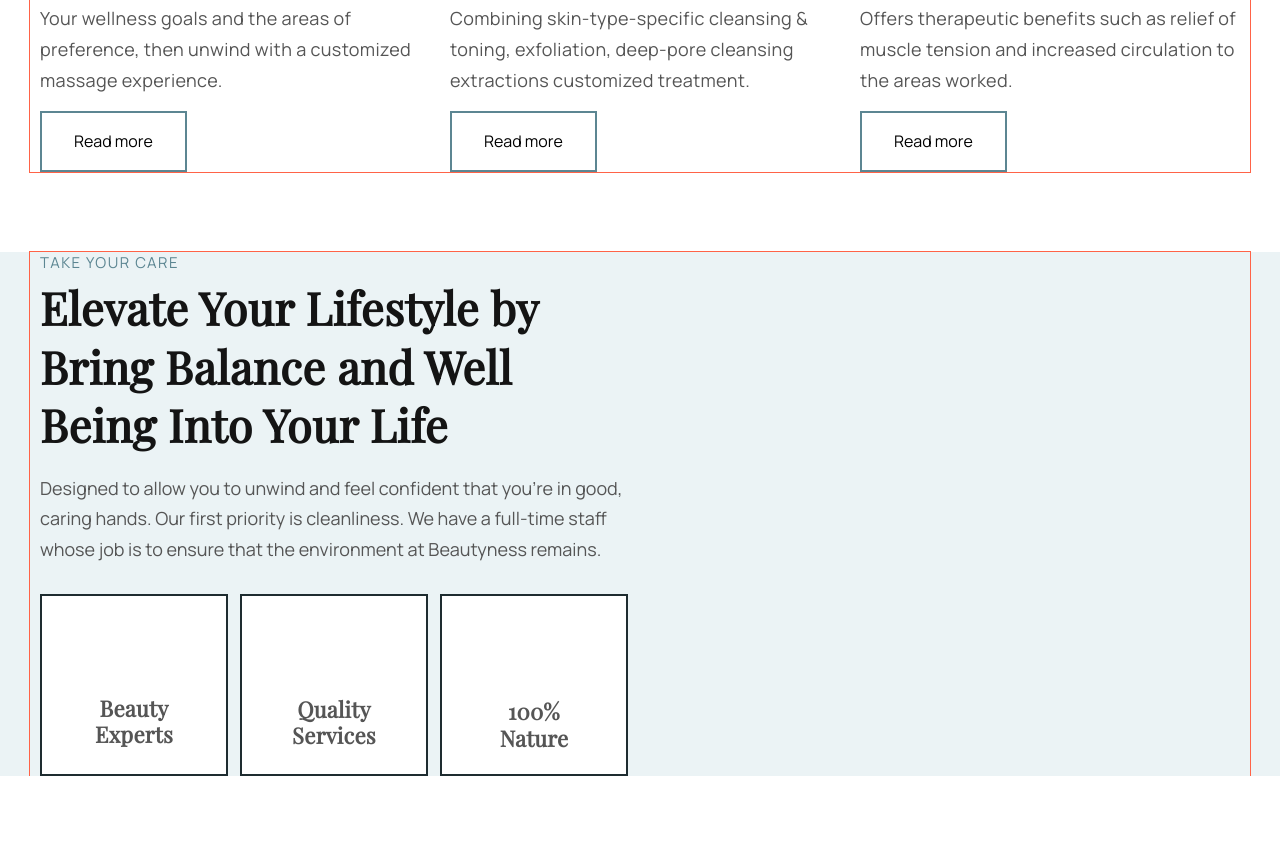
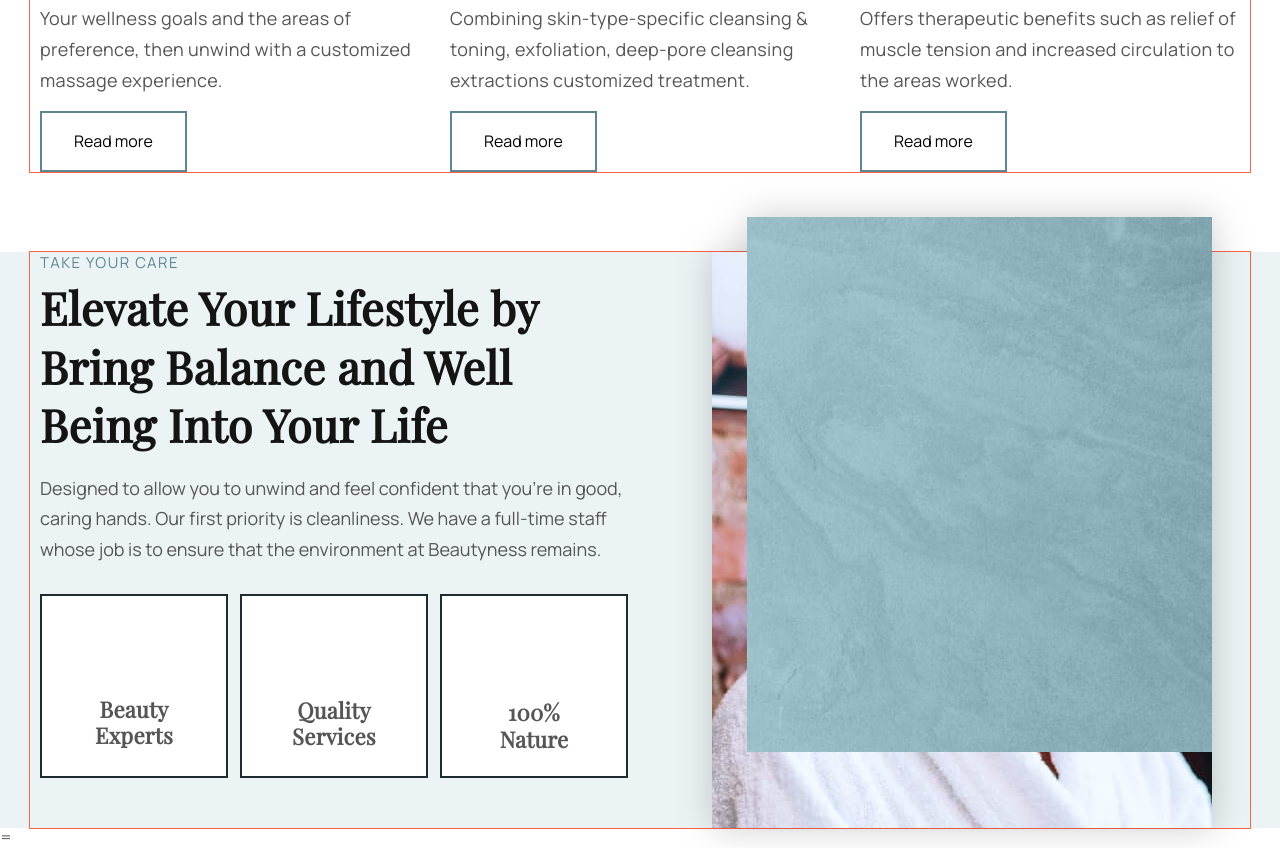
Before and after one commit to DemouserNG/Beautyness, a plain HTML site: page index.html in a window 1280 px wide. Shown: the part 1398-2246 px from the top of the page. Before the commit the page ends 2174 px from the top, so only its background shows below. Drawn offline with nearby package versions, Linux system fonts and the light colour scheme.

Commit message:
add section

```diff
--- a/index.html
+++ b/index.html
@@ -149,6 +149,7 @@
     </section>
     <section class="lifestyle">
         <div class="container">
+            <div class="lifestyle-field">
             <p class="lifestyle-pre-title">Take Your Care</p>
             <h2 class="lifestyl-title">Elevate Your Lifestyle by Bring Balance and Well Being Into Your Life</h2>
             <p class="lifestyle-text">Designed to allow you to unwind and feel confident that you’re in good, caring hands. Our first priority is cleanliness.
@@ -173,8 +174,24 @@
                     <h3 class="lifestyle-list-title">100% Nature</h3>
                 </li>
             </ul>
+            </div>
+            <div class="lifestyle-img">
+                <img src="./images/lifestyle1-1x.jpg" alt="woman" width="500">
+                <div class="lifestyle-img-two">
+                   <img src="./images/lifestyle2-1x.jpg" alt="background" width="500">
+                </div>
+
+            </div>
+
+
+
+
+
+
         </div>
     </section>
+    <section></section>
   </main>
+
 </body>
-</html>
+</html> =
--- a/sass/layouts/_lifestyle.scss
+++ b/sass/layouts/_lifestyle.scss
@@ -8,8 +8,7 @@
     align-items: center;
     justify-content: center;
     width: 188px;
-    padding-top: 23px;
-    padding-bottom: 23px;
+    height: 184px;
     background: #FFFFFF;
     border: 2px solid #1E2C30;
 }
@@ -45,3 +44,18 @@
     max-width: 595px;
     margin-bottom: 30px;
 }
+
+.lifestyle .container {
+    display: flex;
+
+}
+.lifestyle-img {
+    margin-left: 77px;
+    position: relative;
+    filter: drop-shadow(1px 0px 18px rgba(0, 0, 0, 0.2));
+}
+.lifestyle-img-two {
+    position: absolute;
+    top: -35px;
+    left: 35px;
+}
```
Also changed, not shown: css/main.css, css/main.min.css, images/hero-1x.jpg, images/hero-2x.jpg (deleted), images/lifestyle1-1x.jpg (added), images/lifestyle2-1x.jpg (added), 2 other files.
